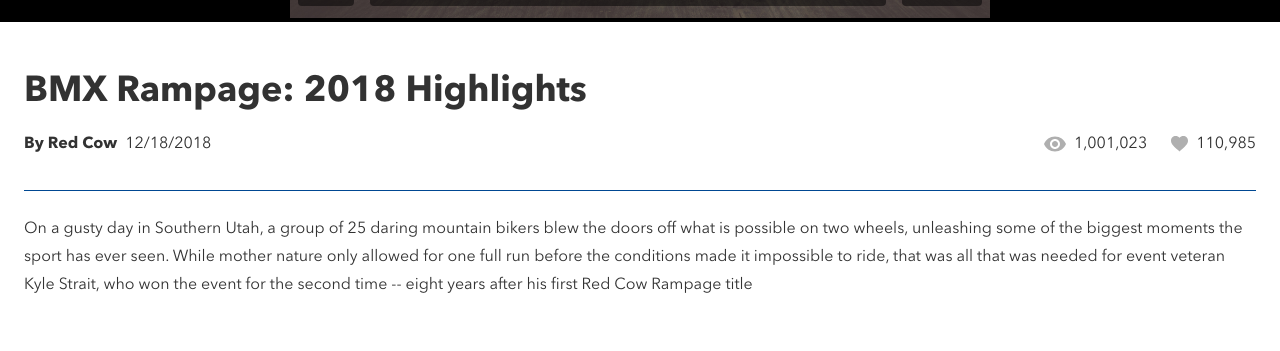
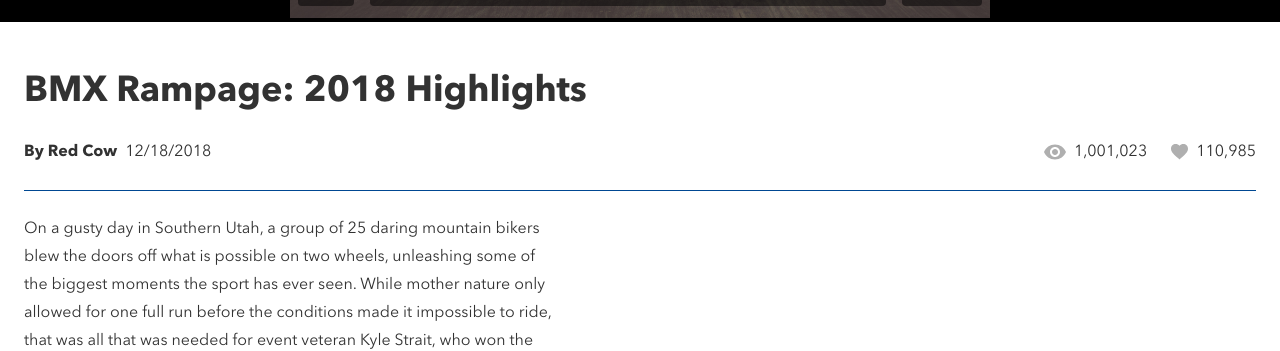
Before and after one commit to OliverLevy/brainflix, a React (Create React App) app in the folder sprint-1/: page / in a window 1280 px wide. Shown: the part 452-803 px from the top of the page. Built offline with nearby package versions, Linux system fonts and the light colour scheme; grey boxes are pictures that could not be loaded.

Commit message:
descriptions css complete

```diff
--- a/sprint-1/src/components/Description/Description.scss
+++ b/sprint-1/src/components/Description/Description.scss
@@ -3,13 +3,22 @@
 
 .desc{
   padding: 2rem 1rem 2.5rem;
+  transition: all .2s;
 
   @include tablet{
     padding: 3rem 1.5rem 4rem;
   }
 
+  @include desktop{
+    padding: 3rem 11.25rem 4rem;
+  }
+
   &__title{
     padding: 0 0 1rem;
+
+    @include tablet{
+      padding: 0 0 1.5rem;
+    }
   }
 
   &__items{
@@ -18,7 +27,7 @@
 
     @include tablet{
       flex-direction: row;
-      align-items: flex-start;
+      align-items: center;
       justify-content: space-between;
     }
   }
@@ -27,7 +36,12 @@
     padding: 0 0 2rem;
     display: flex;
     align-items: center;
+
+    @include tablet{
+      padding: 0 0 1.5rem;
+    }
   }
+
   &__channel{
     padding: 0 .5rem 0 0;
   }
@@ -47,5 +61,9 @@
 
   &__text{
     padding: 1.5rem 0 0;
+
+    @include tablet{
+      max-width: 528px;
+    }
   }
 }
```
